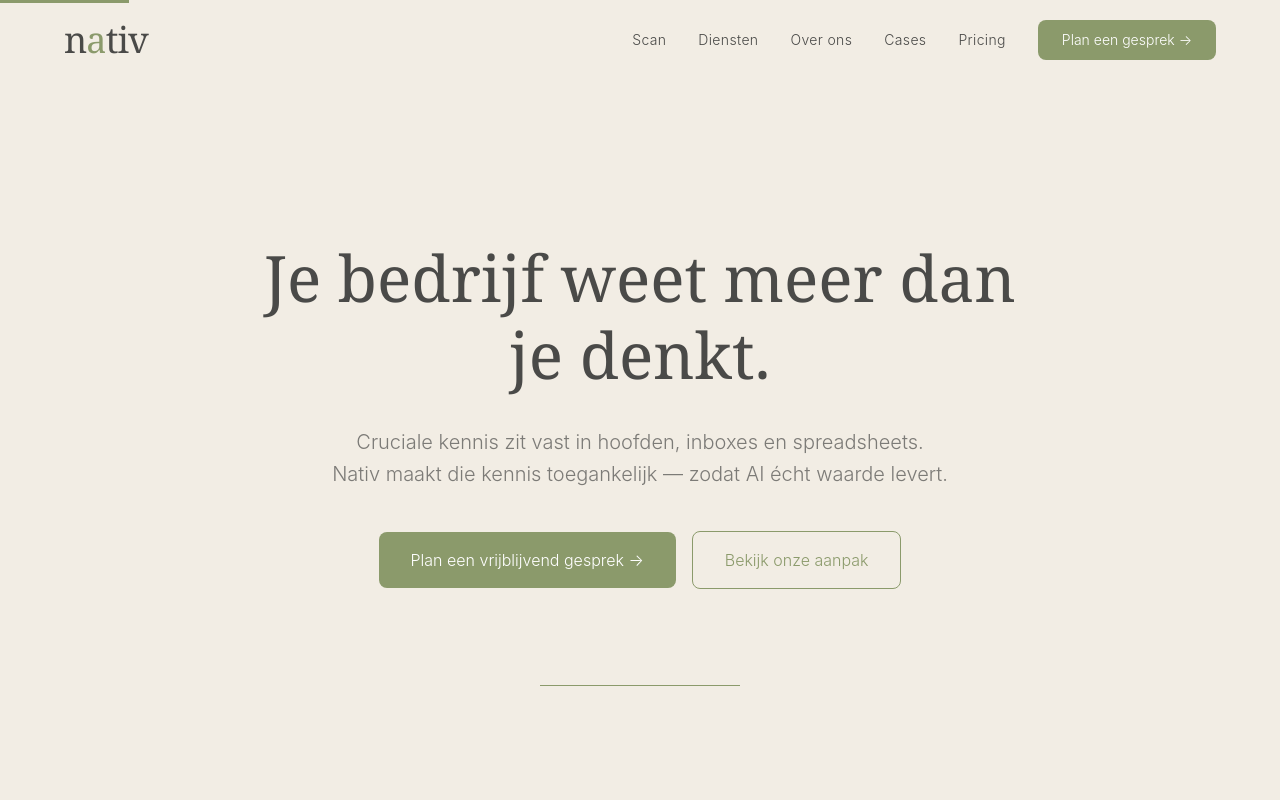
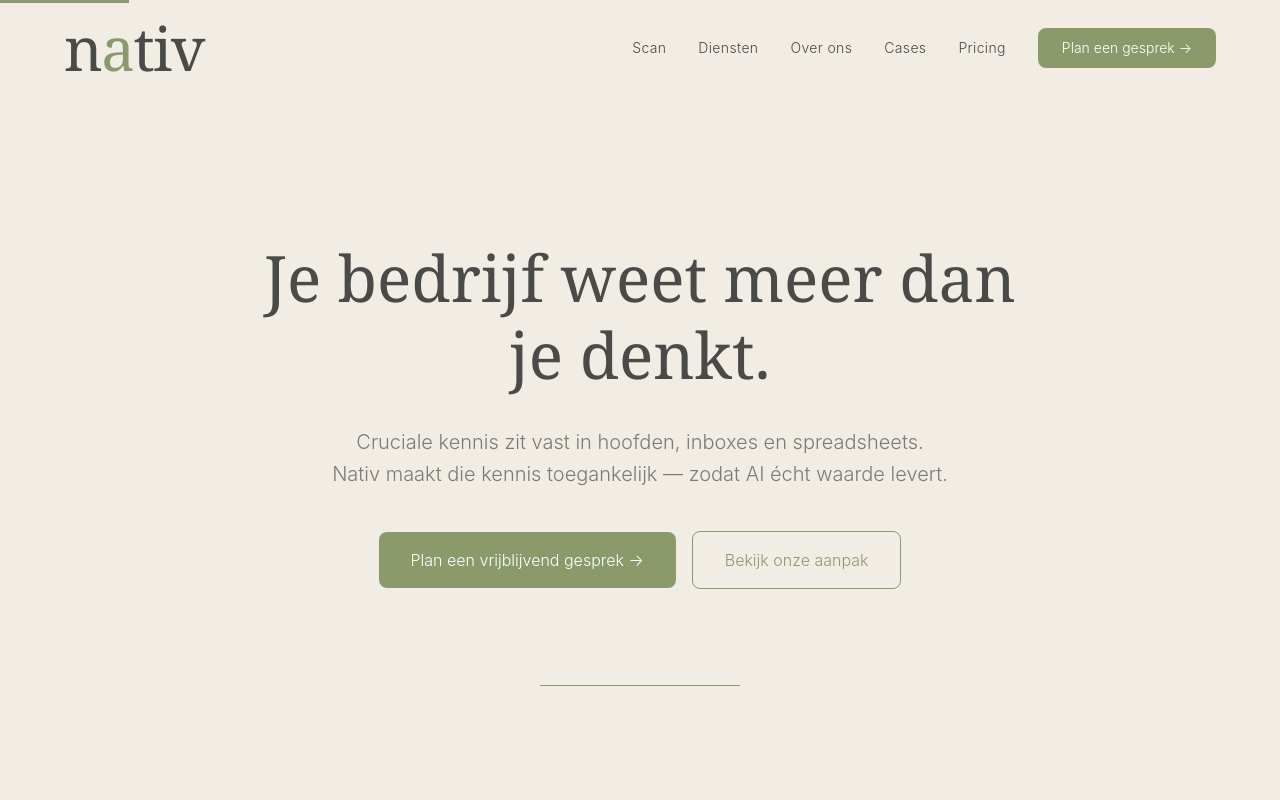
Before and after one commit to henryaoturner-art/nativ-website, a Next.js app: page / in a window 1280 px wide. Shown: the top 800 px of the page. Built offline with nearby package versions, Linux system fonts and the light colour scheme.

Commit message:
fix: logo 2x bigger per Jorus feedback

```diff
--- a/src/components/Logo.tsx
+++ b/src/components/Logo.tsx
@@ -3,7 +3,7 @@ import Link from "next/link";
 export default function Logo({ light = false }: { light?: boolean }) {
   const baseColor = light ? "text-white" : "text-grey";
   return (
-    <Link href="/" className={`font-serif text-3xl md:text-4xl tracking-tight ${baseColor} no-underline`} aria-label="Nativ — naar homepage">
+    <Link href="/" className={`font-serif text-5xl md:text-6xl tracking-tight ${baseColor} no-underline`} aria-label="Nativ — naar homepage">
       n<span className="text-sage">a</span>tiv
     </Link>
   );
--- a/src/components/Navigation.tsx
+++ b/src/components/Navigation.tsx
@@ -37,7 +37,7 @@ export default function Navigation() {
           : "bg-transparent"
       }`}
     >
-      <nav className="max-w-[1200px] mx-auto px-6 flex items-center justify-between h-16 md:h-20" aria-label="Hoofdnavigatie">
+      <nav className="max-w-[1200px] mx-auto px-6 flex items-center justify-between h-20 md:h-24" aria-label="Hoofdnavigatie">
         <Logo />
 
         {/* Desktop nav */}
```
